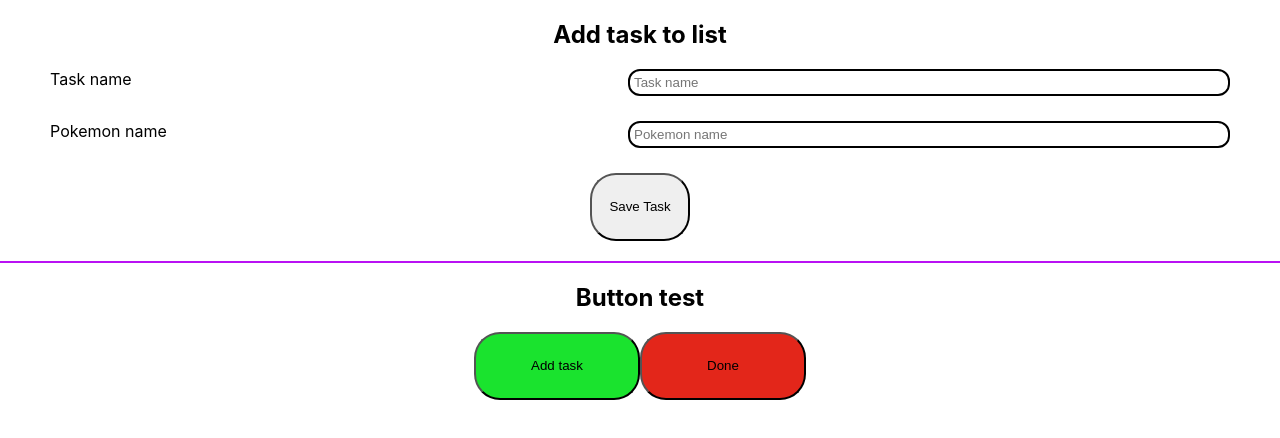
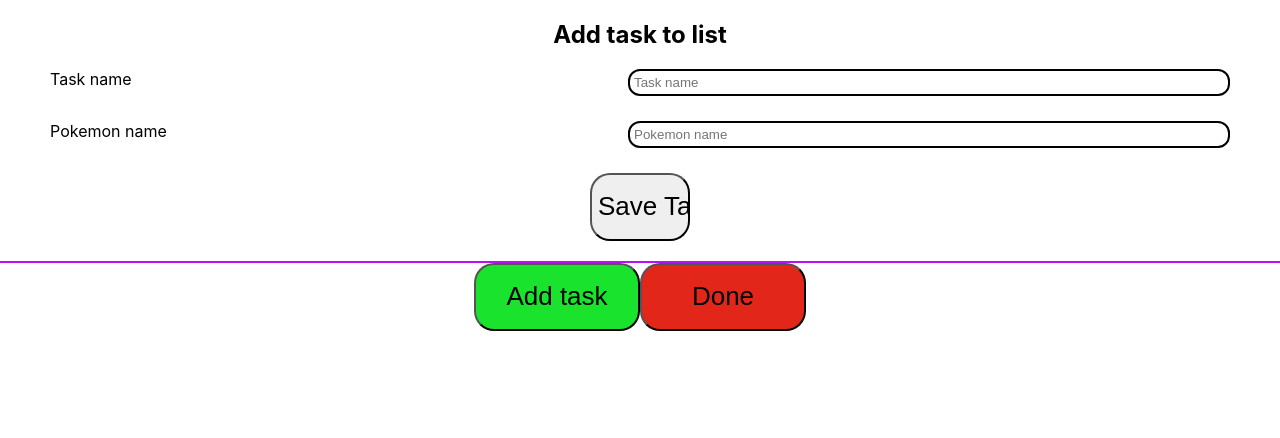
Before and after one commit to Inga-Helgadottir/ReactProjectWeek13, a React (Create React App) app: page / in a window 1280 px wide. Shown: the top 438 px of the page. Built offline with nearby package versions, Linux system fonts and the light colour scheme.

Commit message:
final button style commit

```diff
--- a/src/App.js
+++ b/src/App.js
@@ -11,7 +11,6 @@ function App() {
     <div className="App">
       <Form />
 
-      <h2>Button test</h2>
       <Button name="Add task" color={green} />
       <Button name="Done" color={red}  />
     </div>
--- a/src/components/Button.js
+++ b/src/components/Button.js
@@ -1,10 +1,10 @@
-import React from 'react'
+import React from "react";
 
+const button = ({ name, color }) => {
+  return (
+    <button style={color} className="myButton">{name}</button>
 
-const button = ({name, color}) => {
-  return (
-    <button style={color} className="myButton" >{name}</button>
-  )
-}
+  );
+};
 
-export default button
+export default button;
--- a/src/styles/App.css
+++ b/src/styles/App.css
@@ -46,6 +46,8 @@ header {
   height: 68px;
   top: 221px;
   left: 413px;
-  radius: 26px;
-  border-radius: 26px;
+  border-radius: 20px;
+  font-size: 26px;
+  font-weight: 700, bold;
+  text-align: center;
 }
```
